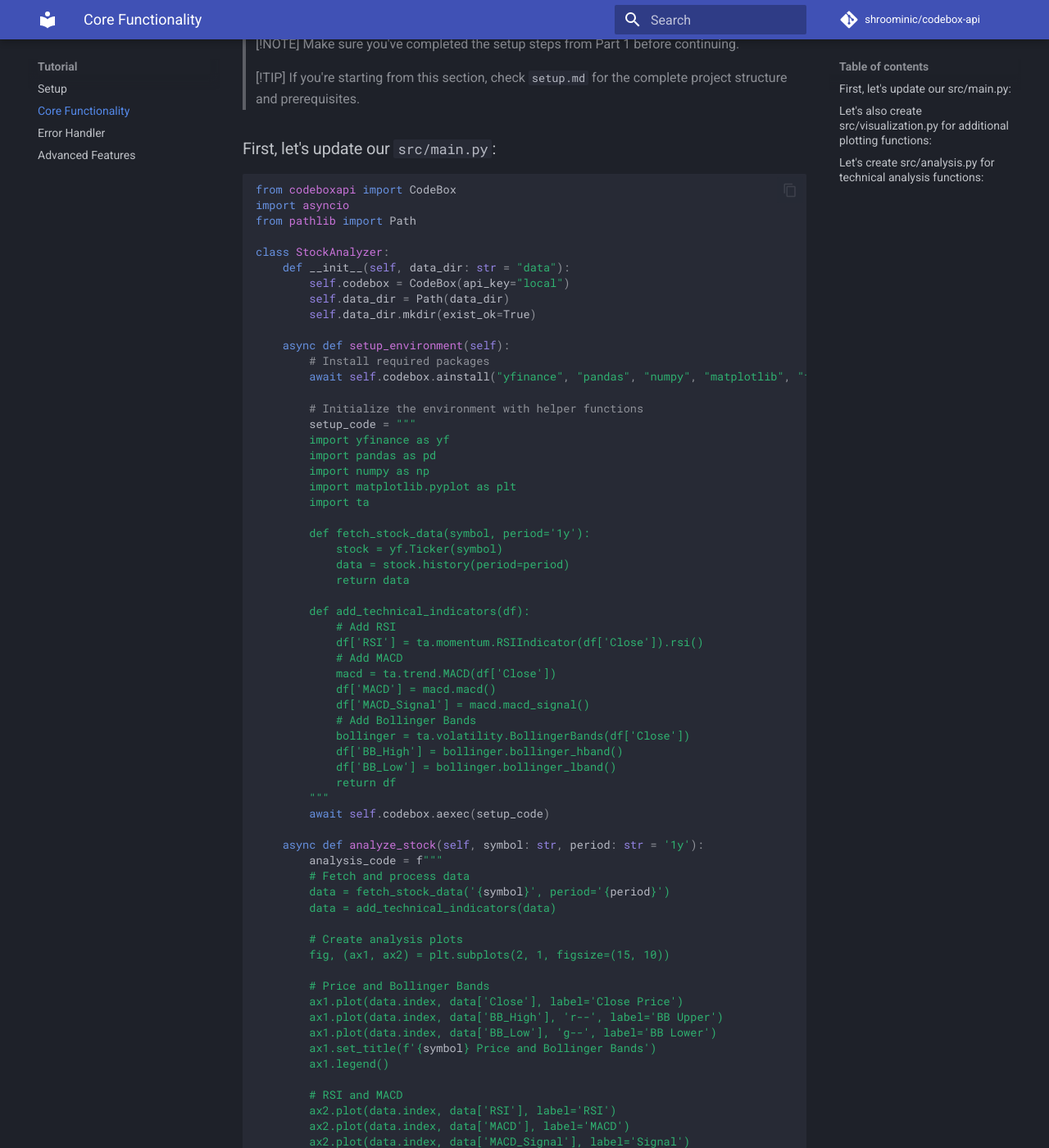
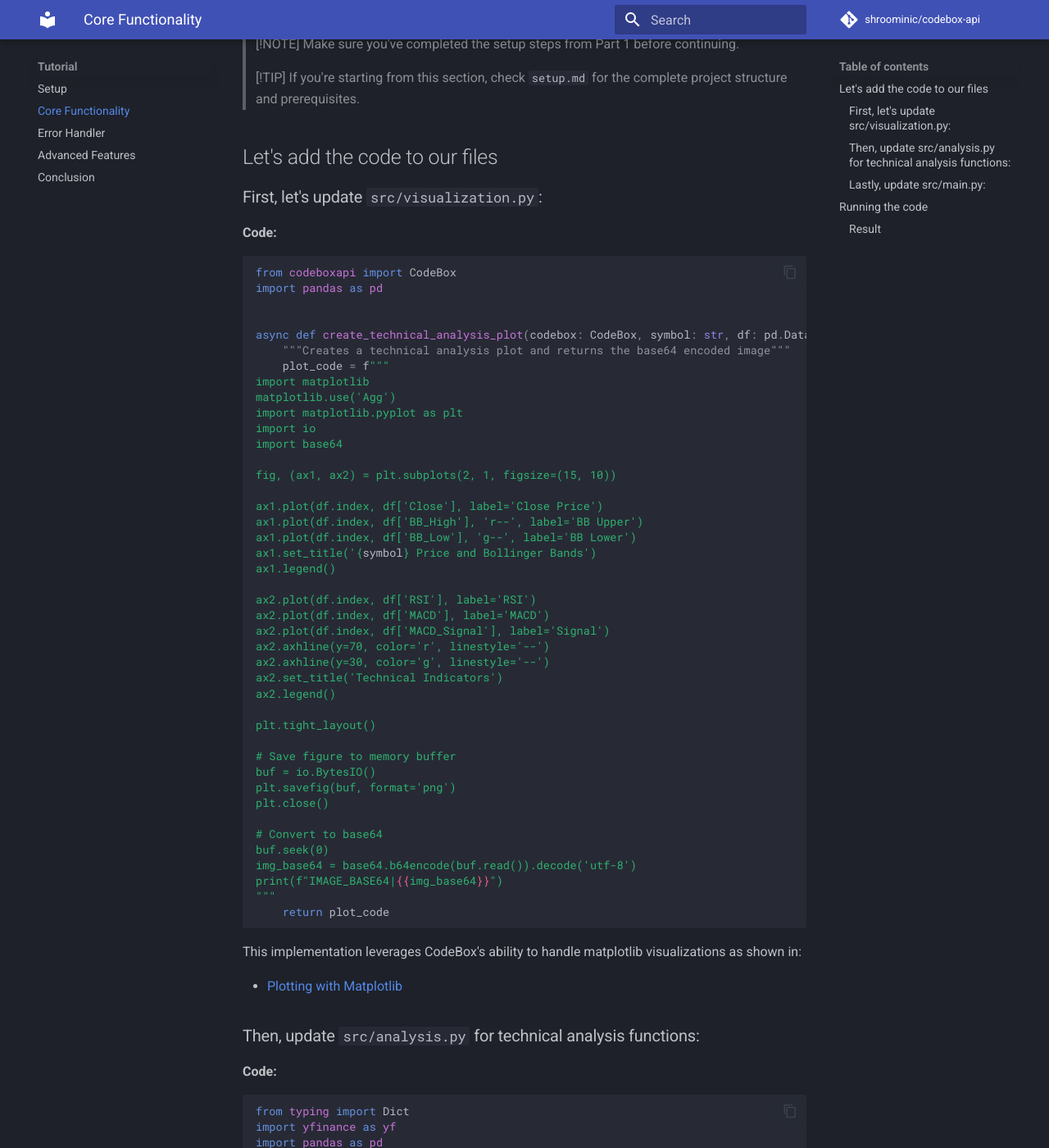
Before and after one commit to shroominic/codebox-api, an MkDocs documentation site: the page built from docs/tutorial/core_functionality.md, in a window 1280 px wide and 1400 px high, scrolled down 254 px. Shown: the whole window at 82% size. Built offline with MkDocs 1.6.1 and Material for MkDocs 9.7.7, drawn with Linux system fonts in a browser that asks for light colours; comment, search, counter and statistics services are not loaded; some of the changed text lies outside the part shown.

Commit message:
🤖task:all tutorial completed & examples checked

````diff
--- a/docs/tutorial/core_functionality.md
+++ b/docs/tutorial/core_functionality.md
@@ -8,127 +8,54 @@ Let's implement the core functionality for our stock market analysis tool. We'll
 > [!TIP]
 > If you're starting from this section, check `setup.md` for the complete project structure and prerequisites.
 
-### First, let's update our `src/main.py`:
+## Let's add the code to our files
 
+### First, let's update `src/visualization.py`:
+
+**Code:**
 ```python
 from codeboxapi import CodeBox
-import asyncio
-from pathlib import Path
-
-class StockAnalyzer:
-    def __init__(self, data_dir: str = "data"):
-        self.codebox = CodeBox(api_key="local")
-        self.data_dir = Path(data_dir)
-        self.data_dir.mkdir(exist_ok=True)
-
-    async def setup_environment(self):
-        # Install required packages
-        await self.codebox.ainstall("yfinance", "pandas", "numpy", "matplotlib", "ta")
-
-        # Initialize the environment with helper functions
-        setup_code = """
-        import yfinance as yf
-        import pandas as pd
-        import numpy as np
-        import matplotlib.pyplot as plt
-        import ta
-
-        def fetch_stock_data(symbol, period='1y'):
-            stock = yf.Ticker(symbol)
-            data = stock.history(period=period)
-            return data
-
-        def add_technical_indicators(df):
-            # Add RSI
-            df['RSI'] = ta.momentum.RSIIndicator(df['Close']).rsi()
-            # Add MACD
-            macd = ta.trend.MACD(df['Close'])
-            df['MACD'] = macd.macd()
-            df['MACD_Signal'] = macd.macd_signal()
-            # Add Bollinger Bands
-            bollinger = ta.volatility.BollingerBands(df['Close'])
-            df['BB_High'] = bollinger.bollinger_hband()
-            df['BB_Low'] = bollinger.bollinger_lband()
-            return df
-        """
-        await self.codebox.aexec(setup_code)
-
-    async def analyze_stock(self, symbol: str, period: str = '1y'):
-        analysis_code = f"""
-        # Fetch and process data
-        data = fetch_stock_data('{symbol}', period='{period}')
-        data = add_technical_indicators(data)
-
-        # Create analysis plots
-        fig, (ax1, ax2) = plt.subplots(2, 1, figsize=(15, 10))
-
-        # Price and Bollinger Bands
-        ax1.plot(data.index, data['Close'], label='Close Price')
-        ax1.plot(data.index, data['BB_High'], 'r--', label='BB Upper')
-        ax1.plot(data.index, data['BB_Low'], 'g--', label='BB Lower')
-        ax1.set_title(f'{symbol} Price and Bollinger Bands')
-        ax1.legend()
-
-        # RSI and MACD
-        ax2.plot(data.index, data['RSI'], label='RSI')
-        ax2.plot(data.index, data['MACD'], label='MACD')
-        ax2.plot(data.index, data['MACD_Signal'], label='Signal')
-        ax2.axhline(y=70, color='r', linestyle='--')
-        ax2.axhline(y=30, color='g', linestyle='--')
-        ax2.set_title('Technical Indicators')
-        ax2.legend()
-
-        plt.tight_layout()
-        plt.show()
-
-        # Save data to CSV
-        data.to_csv('data/{symbol}_analysis.csv')
-        """
-        result = await self.codebox.aexec(analysis_code)
-        return result
-
-async def main():
-    analyzer = StockAnalyzer()
-    await analyzer.setup_environment()
-    await analyzer.analyze_stock('AAPL')
-
-if __name__ == "__main__":
-    asyncio.run(main())
-```
-
-This implementation follows the patterns shown in the documentation:
-
-- [Simple Execution](../examples/basic.md#simple-execution)
+import pandas as pd
 
 
-And uses async functionality as shown in:
+async def create_technical_analysis_plot(codebox: CodeBox, symbol: str, df: pd.DataFrame) -> str:
+    """Creates a technical analysis plot and returns the base64 encoded image"""
+    plot_code = f"""
+import matplotlib
+matplotlib.use('Agg')
+import matplotlib.pyplot as plt
+import io
+import base64
 
-- [Async Operations](../examples/async.md#basic-async-operations)
+fig, (ax1, ax2) = plt.subplots(2, 1, figsize=(15, 10))
 
+ax1.plot(df.index, df['Close'], label='Close Price')
+ax1.plot(df.index, df['BB_High'], 'r--', label='BB Upper')
+ax1.plot(df.index, df['BB_Low'], 'g--', label='BB Lower')
+ax1.set_title('{symbol} Price and Bollinger Bands')
+ax1.legend()
 
-### Let's also create `src/visualization.py` for additional plotting functions:
+ax2.plot(df.index, df['RSI'], label='RSI')
+ax2.plot(df.index, df['MACD'], label='MACD')
+ax2.plot(df.index, df['MACD_Signal'], label='Signal')
+ax2.axhline(y=70, color='r', linestyle='--')
+ax2.axhline(y=30, color='g', linestyle='--')
+ax2.set_title('Technical Indicators')
+ax2.legend()
 
-```python
-from codeboxapi import CodeBox
+plt.tight_layout()
 
-async def create_comparison_plot(codebox: CodeBox, symbols: list[str], period: str = '1y'):
-    plot_code = f"""
-    plt.figure(figsize=(15, 8))
+# Save figure to memory buffer
+buf = io.BytesIO()
+plt.savefig(buf, format='png')
+plt.close()
 
-    for symbol in {symbols}:
-        data = fetch_stock_data(symbol, period='{period}')
-        # Normalize prices to percentage changes
-        normalized = data['Close'] / data['Close'].iloc[0] * 100
-        plt.plot(data.index, normalized, label=symbol)
-
-    plt.title('Stock Price Comparison (Normalized)')
-    plt.xlabel('Date')
-    plt.ylabel('Price (%)')
-    plt.legend()
-    plt.grid(True)
-    plt.show()
-    """
-    return await codebox.aexec(plot_code)
+# Convert to base64
+buf.seek(0)
+img_base64 = base64.b64encode(buf.read()).decode('utf-8')
+print(f"IMAGE_BASE64|{{img_base64}}")
+"""
+    return plot_code
 ```
 
 This implementation leverages CodeBox's ability to handle matplotlib visualizations as shown in:
@@ -136,7 +63,9 @@ This implementation leverages CodeBox's ability to handle matplotlib visualizati
 - [Plotting with Matplotlib](../examples/getting_started.md#plotting-with-matplotlib)
 
 
-### Let's create `src/analysis.py` for technical analysis functions:
+### Then, update `src/analysis.py` for technical analysis functions:
+
+**Code:**
 
 ```python
 from typing import Dict
@@ -183,3 +112,101 @@ def calculate_technical_indicators(df: pd.DataFrame) -> pd.DataFrame:
 
     return df
 ```
+
+### Lastly, update `src/main.py`:
+
+**Code:**
+
+```python
+from codeboxapi import CodeBox
+import asyncio
+from pathlib import Path
+from PIL import Image
+import base64
+from io import BytesIO
+from visualization import create_technical_analysis_plot
+
+class StockAnalyzer:
+    def __init__(self, data_dir: str = "data"):
+        self.codebox = CodeBox(api_key="local")
+        self.data_dir = Path(data_dir)
+        self.data_dir.mkdir(exist_ok=True)
+
+    async def analyze_stock(self, symbol: str, period: str = '1y'):
+        try:
+            with open('src/analysis.py', 'r') as file:
+                analysis_code = file.read()
+
+            # Preparar datos
+            setup_code = f"""
+import yfinance as yf
+import pandas as pd
+import ta
+
+{analysis_code}
+
+df = yf.Ticker('{symbol}').history(period='{period}')
+df = calculate_technical_indicators(df)
+"""
+            await self.codebox.aexec(setup_code)
+
+            # Generar gráfico
+            plot_code = await create_technical_analysis_plot(self.codebox, symbol, "df")
+
+            # Ejecutar código
+            temp_file = self.data_dir / "temp_analysis.py"
+            temp_file.write_text(plot_code)
+
+            with open(temp_file, 'rb') as f:
+                self.codebox.upload("analysis_code.py", f.read())
+
+            output = await self.codebox.aexec("exec(open('analysis_code.py').read())")
+
+            if output and hasattr(output, 'text'):
+                for line in output.text.split('\n'):
+                    if line.startswith('IMAGE_BASE64|'):
+                        base64_str = line.split('|')[1].strip()
+                        img_data = base64.b64decode(base64_str)
+                        img = Image.open(BytesIO(img_data))
+                        img.save(str(self.data_dir / f'{symbol}_analysis.png'))
+                        img.show()
+                        print(f"✓ Analysis for {symbol} completed")
+
+            return output
+        except Exception as e:
+            print(f"❌ Error: {str(e)}")
+            raise
+
+async def main():
+    analyzer = StockAnalyzer()
+    print("\n=== Analyzing AAPL ===")
+    await analyzer.analyze_stock('AAPL')
+
+if __name__ == "__main__":
+    asyncio.run(main())
+```
+
+This implementation follows the patterns shown in the documentation:
+
+- [Simple Execution](../examples/basic.md#simple-execution)
+
+
+And uses async functionality as shown in:
+
+- [Async Operations](../examples/async.md#basic-async-operations)
+
+## Running the code
+
+```bash
+python src/main.py
+```
+
+### Result
+
+```bash
+=== Analyzing AAPL ===
+✓ Analysis for AAPL completed
+```
+And a new window will open with the analysis plot.
+
+**Now lets continue with Error Handling**
--- a/mkdocs.yml
+++ b/mkdocs.yml
@@ -32,6 +32,7 @@ nav:
     - Core Functionality: tutorial/core_functionality.md
     - Error Handler: tutorial/error_handler.md
     - Advanced Features: tutorial/advanced_features.md
+    - Conclusion: tutorial/conclusion.md
   - API Reference:
     - CodeBox Class: api/codebox.md
     - Types: api/types.md
````
Also changed, not shown: docs/tutorial/advanced_features.md (+55 -7 lines), docs/tutorial/conclusion.md (added, +76 -0 lines), docs/tutorial/error_handler.md (+222 -112 lines).
